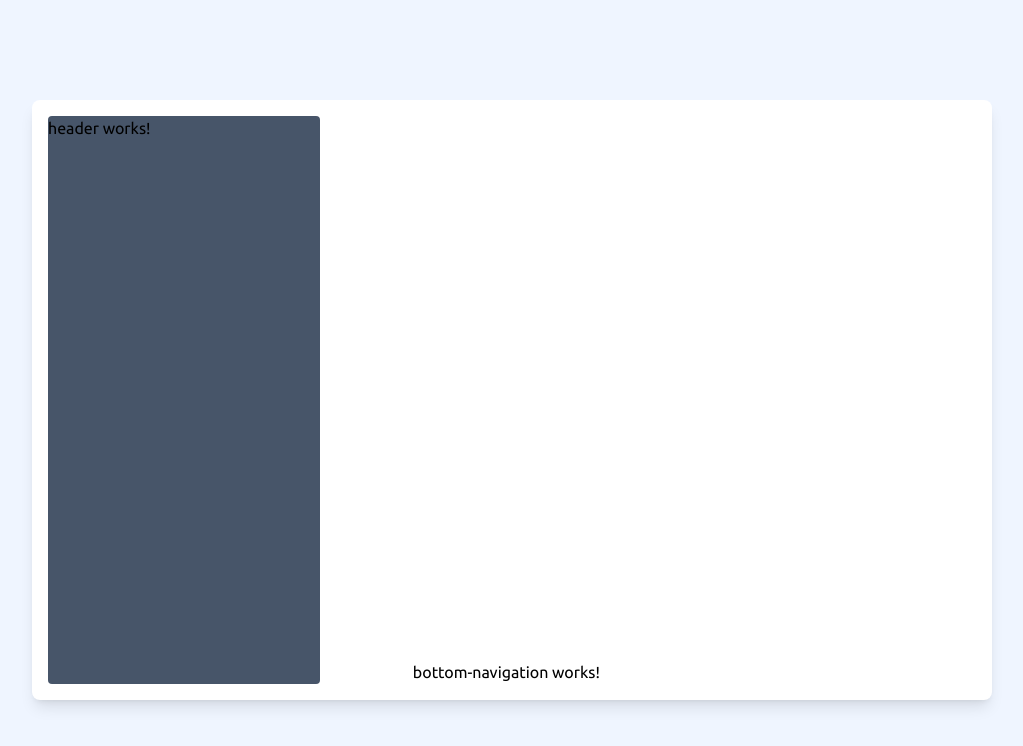
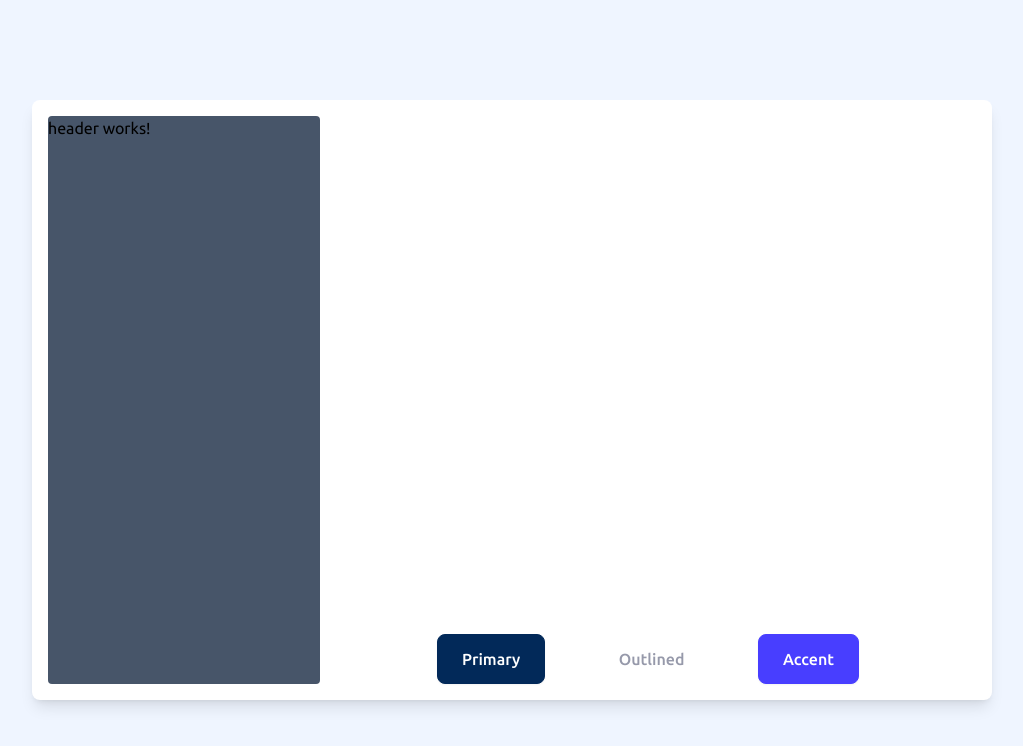
Before and after one commit to dimolf345/angular-multi-step-form, an Angular app: page / in a window 1280 px wide. Shown: the top 746 px of the page, without its empty margins (128-1151 px from the left). Built offline with nearby package versions, Linux system fonts and the light colour scheme.

Commit message:
feat: create shared button component

```diff
--- a/package.json
+++ b/package.json
@@ -1,6 +1,6 @@
 {
   "name": "angular-multi-step-form",
-  "version": "0.0.3",
+  "version": "0.0.4",
   "scripts": {
     "ng": "ng",
     "start": "ng serve --open",
--- a/src/app/layout/bottom-navigation/bottom-navigation.component.ts
+++ b/src/app/layout/bottom-navigation/bottom-navigation.component.ts
@@ -1,16 +1,17 @@
 import { Component } from '@angular/core';
+import { ButtonComponent } from '../../shared/button/button.component';
 
 @Component({
   selector: 'app-bottom-navigation',
   standalone: true,
-  imports: [],
+  imports: [ButtonComponent],
   template: `
-    <p>
-      bottom-navigation works!
+    <p class="flex justify-around">
+      <button custom-btn variant="primary">Primary</button>
+      <button custom-btn variant="outlined">Outlined</button>
+      <a href="" variant="accent" custom-btn> Accent </a>
     </p>
   `,
-  styleUrl: './bottom-navigation.component.scss'
+  styleUrl: './bottom-navigation.component.scss',
 })
-export class BottomNavigationComponent {
-
-}
+export class BottomNavigationComponent {}
--- /dev/null
+++ b/src/app/shared/button/button.component.scss
@@ -0,0 +1,15 @@
+.custom-btn {
+  @apply btn font-medium text-sm py-2 px-4 h-max min-h-0 min-w-24 sm:py-3 sm:px-6 sm:text-base;
+}
+
+.primary {
+  @apply btn-primary text-white;
+}
+
+.outlined {
+  @apply btn-secondary btn-ghost text-secondary hover:text-primary;
+}
+
+.accent {
+  @apply btn-accent text-white;
+}
--- /dev/null
+++ b/src/app/shared/button/button.component.ts
@@ -0,0 +1,47 @@
+/* eslint-disable @angular-eslint/component-selector */
+import {
+  Component,
+  ElementRef,
+  HostAttributeToken,
+  HostBinding,
+  inject,
+  isDevMode,
+  OnInit,
+  Renderer2,
+  ViewEncapsulation,
+} from '@angular/core';
+
+@Component({
+  selector: 'button[custom-btn], a[custom-btn]',
+  standalone: true,
+  imports: [],
+  template: ` <ng-content></ng-content> `,
+  styleUrl: './button.component.scss',
+  encapsulation: ViewEncapsulation.None,
+})
+export class ButtonComponent implements OnInit {
+  variant: string = inject(new HostAttributeToken('variant'));
+
+  #renderer2 = inject(Renderer2);
+  #elementRef = inject(ElementRef);
+  #availableVariants = ['primary', 'outlined', 'accent'];
+
+  @HostBinding('class') baseClass = 'custom-btn';
+
+  ngOnInit(): void {
+    if (this.#availableVariants.includes(this.variant)) {
+      this.#renderer2.addClass(this.#elementRef.nativeElement, this.variant);
+      return;
+    }
+
+    if (isDevMode()) {
+      console.warn(
+        `${
+          this.variant
+        } is not a valid custom-btn variant. Options are "${this.#availableVariants.join(
+          ' - '
+        )}"`
+      );
+    }
+  }
+}
```
Also changed, not shown: 2 other files (tests, documents, lock files or other folders).
